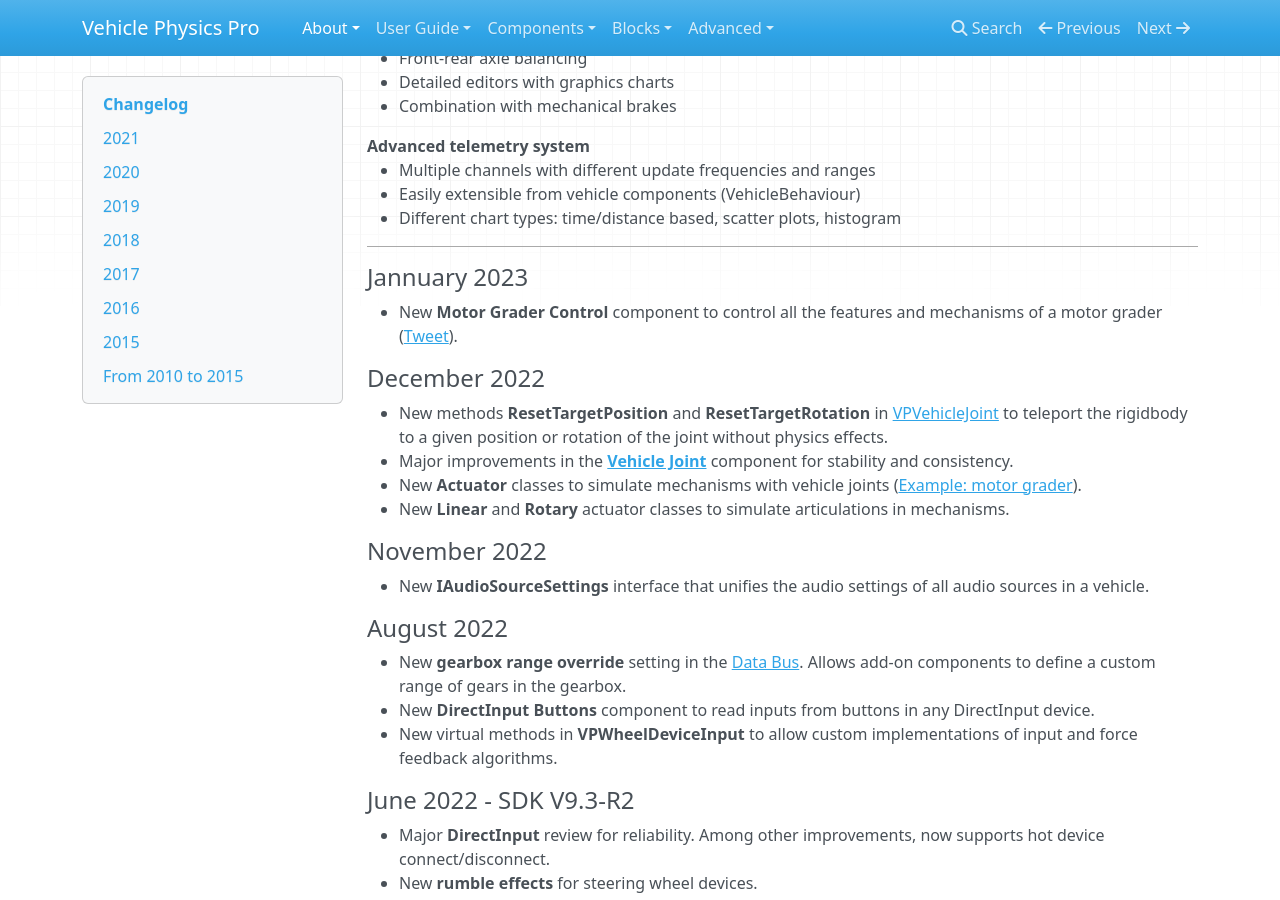
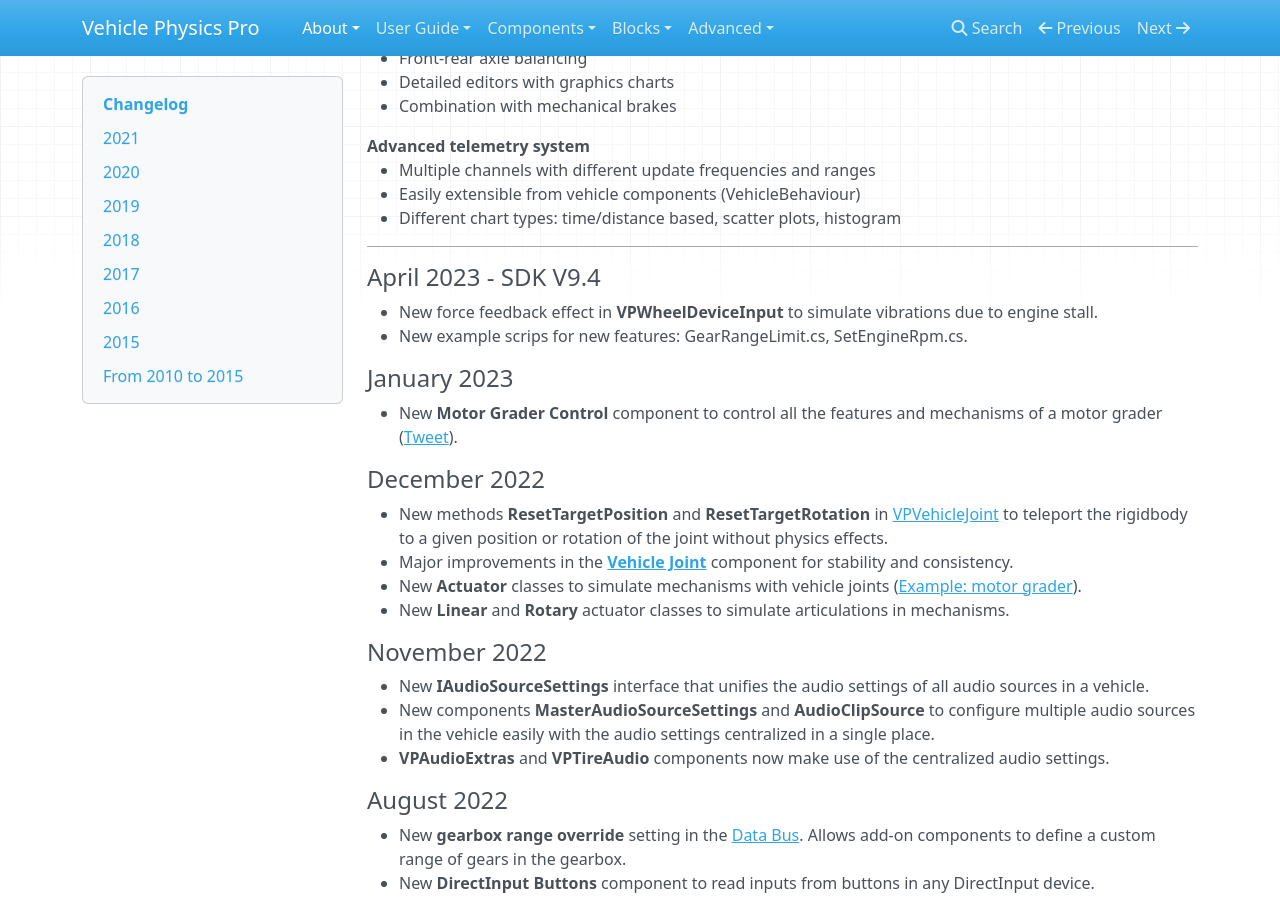
Before and after one commit to EdyJ/vehicle-physics-docs, an MkDocs documentation site: the page built from docs/about/changelog.md, in a window 1280 px wide and 900 px high, scrolled down 1064 px. Built offline with MkDocs 1.6.1, drawn with Linux system fonts in a browser that asks for light colours; nearby versions of some CDN libraries; library files that are not in the unit come from our copies.

Commit message:
Changelog - SDK v9.4 released

```diff
--- a/docs/about/changelog.md
+++ b/docs/about/changelog.md
@@ -54,8 +54,12 @@
 
 <hr>
 
+#### April 2023 - SDK V9.4
 
-#### Jannuary 2023
+- New force feedback effect in **VPWheelDeviceInput** to simulate vibrations due to engine stall.
+- New example scrips for new features: GearRangeLimit.cs, SetEngineRpm.cs.
+
+#### January 2023
 
 - New **Motor Grader Control** component to control all the features and mechanisms of a motor grader ([Tweet](https://twitter.com/VehiclePhysics/status/1613543552386048000)).
 
@@ -69,6 +73,8 @@
 #### November 2022
 
 - New **IAudioSourceSettings** interface that unifies the audio settings of all audio sources in a vehicle.
+- New components **MasterAudioSourceSettings** and **AudioClipSource** to configure multiple audio sources in the vehicle easily with the audio settings centralized in a single place.
+- **VPAudioExtras** and **VPTireAudio** components now make use of the centralized audio settings.
 
 #### August 2022
 
```
